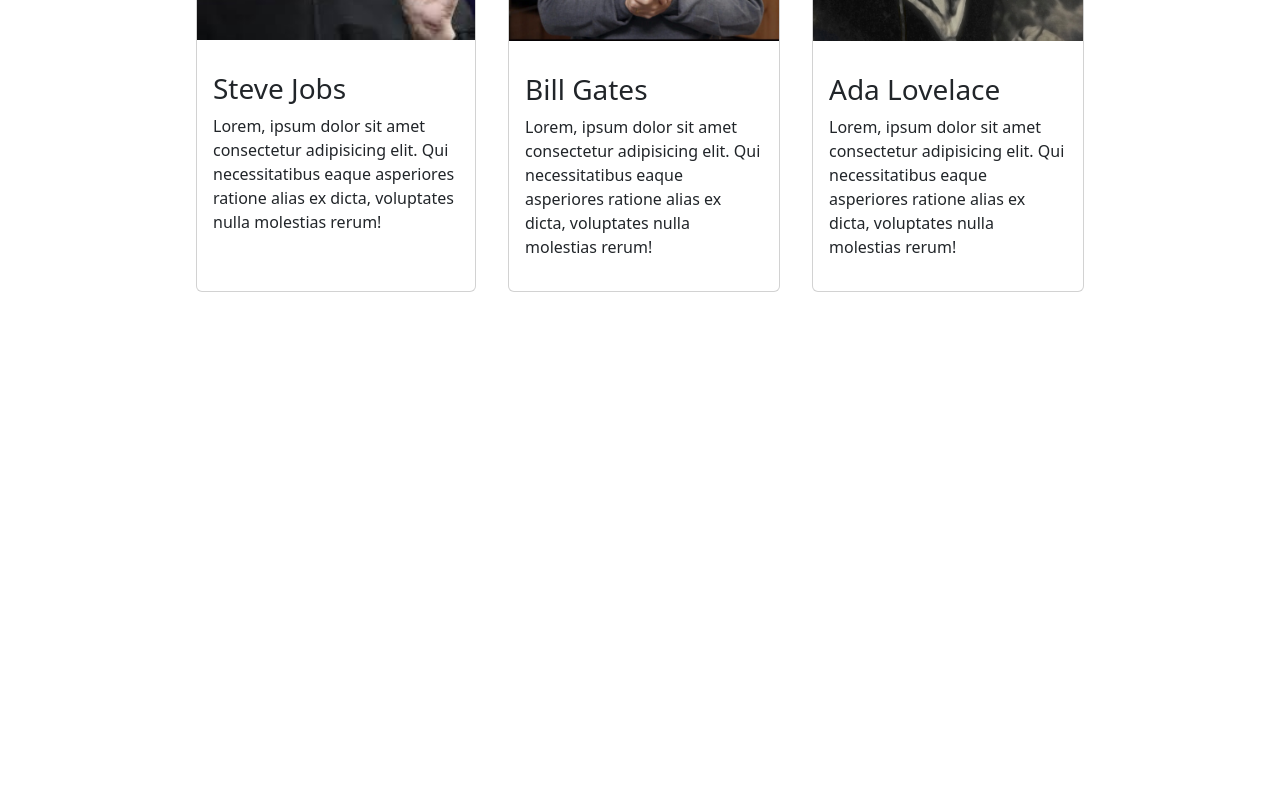
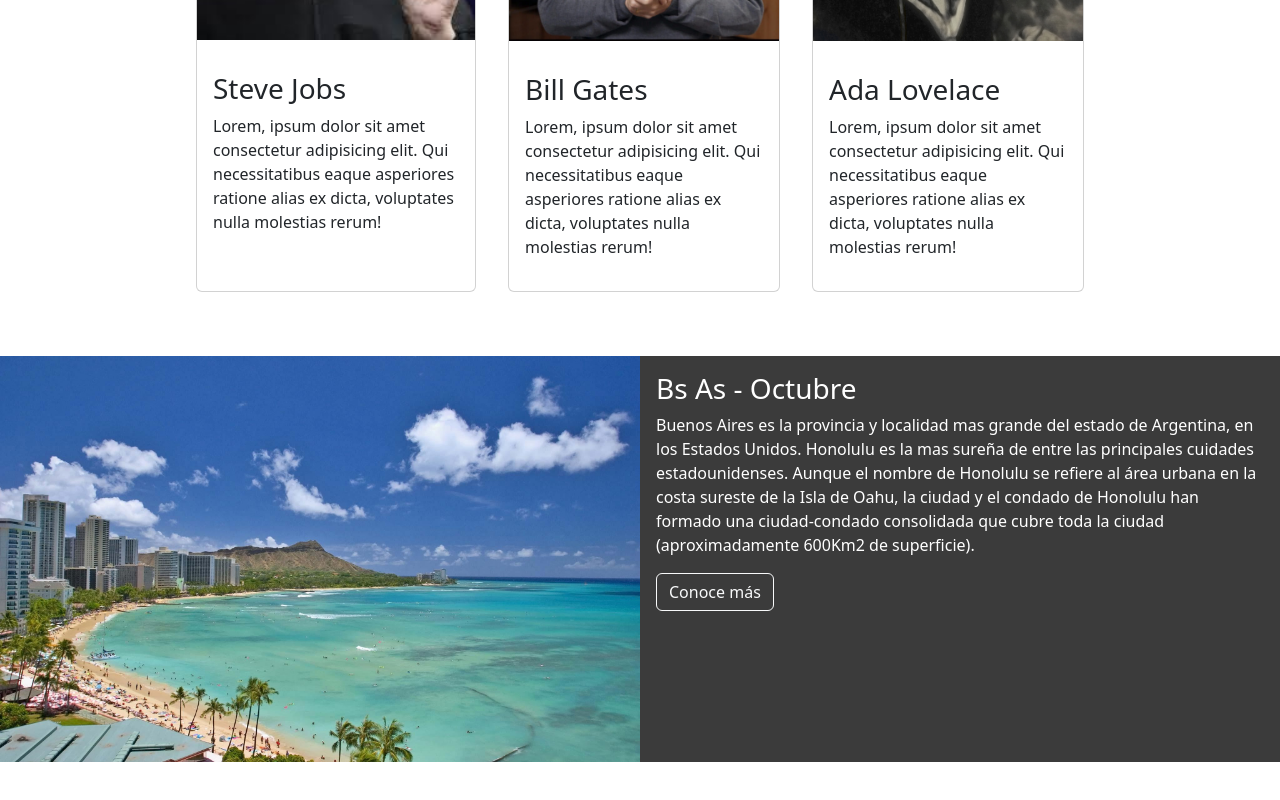
Before and after one commit to GBLDuarte/integradorFront23550, a plain HTML site: page index.html in a window 1280 px wide. Shown: the part 1338-2138 px from the top of the page. Before the commit the page ends 1630 px from the top, so only its background shows below. Drawn offline with nearby package versions, Linux system fonts and the light colour scheme.

Commit message:
Finalizacion tercera seccion, comienzo cuarta

```diff
--- a/index.html
+++ b/index.html
@@ -95,7 +95,16 @@
         </div>
       </div>
     </section>
-    <section class="tercera"></section>
+    <section class="tercera">
+      <div class="flex3">
+        <img class="img50" src="img/honolulu.jpg" alt="">
+        <div class="descripcion50 m-3">
+          <h3>Bs As - Octubre</h3>
+          <p>Buenos Aires es la provincia y localidad mas grande del estado de Argentina, en los Estados Unidos. Honolulu es la mas sureña de entre las principales cuidades estadounidenses. Aunque el nombre de Honolulu se refiere al área urbana en la costa sureste de la Isla de Oahu, la ciudad y el condado de Honolulu han formado una ciudad-condado consolidada que cubre toda la ciudad (aproximadamente 600Km2 de superficie).</p>
+          <button type="button" class="btn btn-outline-light">Conoce más</button>
+        </div>
+      </div>
+    </section>
   </main>
 
   <footer></footer>
--- a/style.css
+++ b/style.css
@@ -61,6 +61,7 @@ header {
     display: flex;
     flex-direction: column;
     align-items: center;
+    margin-bottom: 4rem;
 }
 
 .tituloSegunda{
@@ -77,3 +78,18 @@ header {
     display: flex;
     column-gap: 2rem;
 }
+
+/* Seccion imagen y descripcion 50 50 */
+.flex3{
+    display: flex;
+    background-color: rgb(59, 59, 59);
+    margin-bottom: 4rem;
+}
+
+.img50{
+    width: 50%;
+}
+
+.descripcion50{
+    color: white;
+}
```
